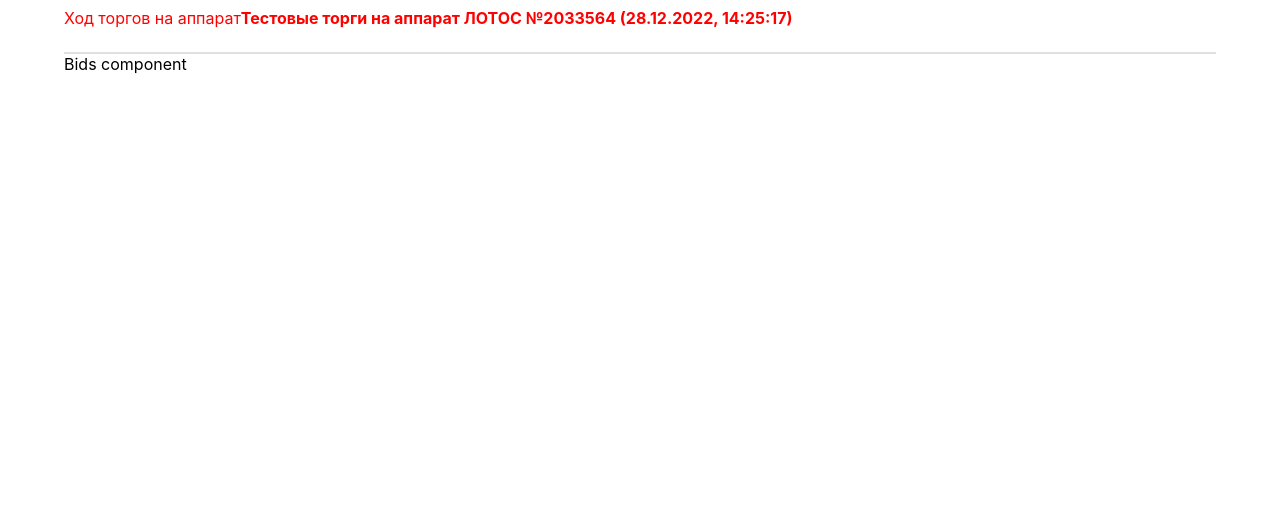
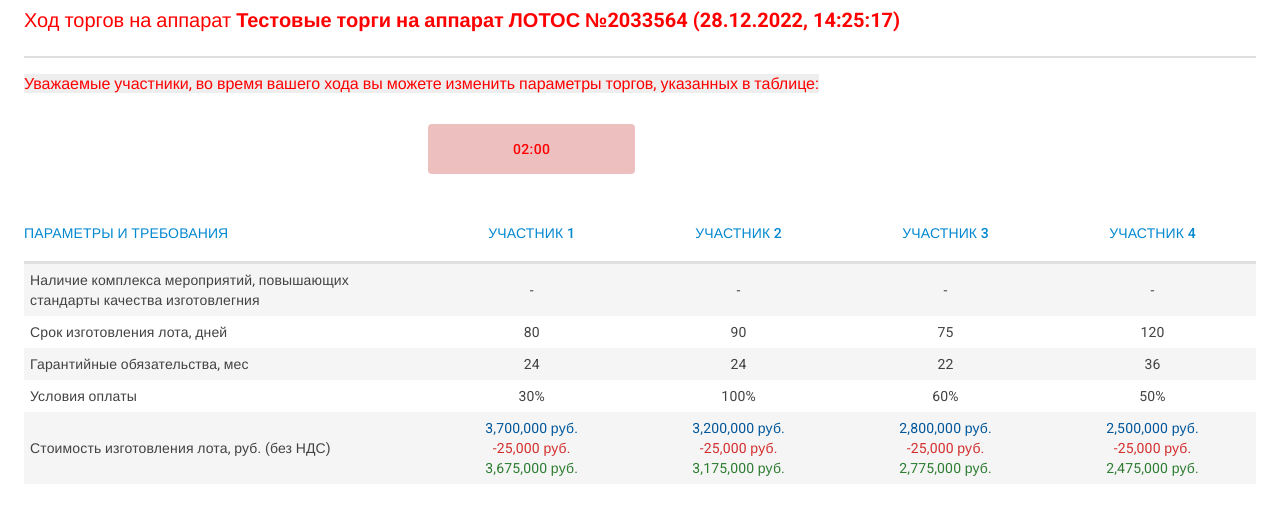
Before and after one commit to BabkinAV/terminal-fe, a React (Create React App) app: page / in a window 1280 px wide. Shown: the top 514 px of the page. Built offline with nearby package versions, Linux system fonts and the light colour scheme; a web font is replaced by a local one.

Commit message:
finalized fe

```diff
--- a/src/App.tsx
+++ b/src/App.tsx
@@ -5,7 +5,7 @@
 
 function App() {
   return (
-    <Container maxWidth="lg">
+    <Container maxWidth="xl">
       <Header />
       <Bids />
     </Container>
--- /dev/null
+++ b/src/bidsData.tsx
@@ -0,0 +1,54 @@
+type BidItem = {
+	id: string,
+	name: string,
+	addQuality: string,
+	manufacturingTime: number,
+	warrantyPeriod: number,
+	payTerms: number,
+	cost: number,
+	discount: number
+}
+
+
+export const BidsData: BidItem[] = [
+	{
+		id: '001',
+		name: 'Участник 1',
+		addQuality: '',
+		manufacturingTime: 80,
+		warrantyPeriod: 24,
+		payTerms: 30,
+		cost: 3700000,
+		discount: 25000,
+	},
+	{
+		id: '002',
+		name: 'Участник 2',
+		addQuality: '',
+		manufacturingTime: 90,
+		warrantyPeriod: 24,
+		payTerms: 100,
+		cost: 3200000,
+		discount: 25000,
+	},
+	{
+		id: '003',
+		name: 'Участник 3',
+		addQuality: '',
+		manufacturingTime: 75,
+		warrantyPeriod: 22,
+		payTerms: 60,
+		cost: 2800000,
+		discount: 25000,
+	},
+	{
+		id: '004',
+		name: 'Участник 4',
+		addQuality: '',
+		manufacturingTime: 120,
+		warrantyPeriod: 36,
+		payTerms: 50,
+		cost: 2500000,
+		discount: 25000,
+	},
+]
--- a/src/components/Bids/Bids.tsx
+++ b/src/components/Bids/Bids.tsx
@@ -1,11 +1,19 @@
 import React from 'react'
 import Box from '@mui/material/Box';
+import BidsTable from './BidsTable';
 
 
 const Bids = () => {
 	return (
-		<Box sx={{bgcolor: ''}} component='main'>Bids component</Box>
+		<Box sx={{pt:2, '& > p': {
+			color: 'red',
+			backgroundColor: 'grey.200',
+			display: 'inline'
+		}}} component='main'>
+			<p>Уважаемые участники, во время вашего хода вы можете изменить параметры торгов, указанных в таблице:</p>
+			<BidsTable />
+		</Box>
 	)
 }
 
-export default Bids
+export default Bids;
--- /dev/null
+++ b/src/components/Bids/BidsTable.tsx
@@ -0,0 +1,124 @@
+import React from 'react';
+import {
+  List,
+  ListItem,
+  Table,
+  TableBody,
+  TableCell,
+  TableContainer,
+  TableHead,
+  TableRow,
+} from '@mui/material';
+import { BidsData } from '../../bidsData';
+import RowDynamic from './RowDynamic';
+
+const BidsTable = () => {
+  return (
+    <TableContainer>
+      <Table sx={{ minWidth: 650 }} aria-label="bids table">
+        <TableHead sx={{'& th': {px: 0}}}>
+					<RowDynamic participantIdList={BidsData.map(el=>el.id)}/>
+
+          <TableRow
+            sx={{
+              '& th': {
+                color: 'info.main',
+                borderBottom: 3,
+                borderColor: 'grey.300',
+              },
+            }}
+          >
+            <TableCell>ПАРАМЕТРЫ И ТРЕБОВАНИЯ</TableCell>
+            {BidsData.map((el) => {
+              return (
+                <TableCell key={'title' + el.id} align="center">
+                  {el.name.toUpperCase()}
+                </TableCell>
+              );
+            })}
+          </TableRow>
+        </TableHead>
+        <TableBody sx={{ '& td': { border: 0, color: 'grey.800', p: '6px'  }, '& tr:nth-of-type(odd)': {
+					backgroundColor: 'grey.100'
+				} }}>
+          <TableRow>
+            <TableCell sx={{ maxWidth: 150 }} align="left">
+              Наличие комплекса мероприятий, повышающих стандарты качества
+              изготовлегния
+            </TableCell>
+            {BidsData.map((el) => {
+              return (
+                <TableCell key={'addQuality' + el.id} align="center">
+                  {el.addQuality.length > 0 ? el.addQuality : '-'}
+                </TableCell>
+              );
+            })}
+          </TableRow>
+          <TableRow>
+            <TableCell sx={{ maxWidth: 150 }} align="left">
+              Срок изготовления лота, дней
+            </TableCell>
+            {BidsData.map((el) => {
+              return (
+                <TableCell key={'manufacturingTime' + el.id} align="center">
+                  {el.manufacturingTime}
+                </TableCell>
+              );
+            })}
+          </TableRow>
+          <TableRow>
+            <TableCell sx={{ maxWidth: 150 }} align="left">
+              Гарантийные обязательства, мес
+            </TableCell>
+            {BidsData.map((el) => {
+              return (
+                <TableCell key={'warrantyPeriod' + el.id} align="center">
+                  {el.warrantyPeriod}
+                </TableCell>
+              );
+            })}
+          </TableRow>
+          <TableRow>
+            <TableCell sx={{ maxWidth: 150 }} align="left">
+              Условия оплаты
+            </TableCell>
+            {BidsData.map((el) => {
+              return (
+                <TableCell key={'payTerms' + el.id} align="center">
+                  {el.payTerms + '%'}
+                </TableCell>
+              );
+            })}
+          </TableRow>
+          <TableRow>
+            <TableCell sx={{ maxWidth: 150 }} align="left">
+              Стоимость изготовления лота, руб. (без НДС)
+            </TableCell>
+            {BidsData.map((el) => {
+              return (
+                <TableCell key={'cost' + el.id} align="center">
+                  <List
+                    sx={{ '& li': { justifyContent: 'center', p: 0 }, p: 0 }}
+                  >
+                    <ListItem sx={{ color: 'info.dark' }}>
+                      {el.cost.toLocaleString('en-US') + ' руб.'}
+                    </ListItem>
+                    <ListItem sx={{ color: 'error.main' }}>
+                      {'-' + el.discount.toLocaleString('en-US') + ' руб.'}
+                    </ListItem>
+                    <ListItem sx={{ color: 'success.main' }}>
+                      {(el.cost - el.discount).toLocaleString('en-US') +
+                        ' руб.'}
+                    </ListItem>
+                  </List>
+                </TableCell>
+              );
+            })}
+          </TableRow>
+        </TableBody>
+      </Table>
+    </TableContainer>
+  );
+};
+
+export default BidsTable;
--- /dev/null
+++ b/src/components/Bids/RowDynamic.tsx
@@ -0,0 +1,66 @@
+import React, { useEffect, useState } from 'react';
+import { TableRow, TableCell, Button } from '@mui/material';
+import convertSecondsFromString from '../../helpers/convertSecondsToString';
+
+const timerValue = 120;
+
+const RowDynamic = ({ participantIdList }: { participantIdList: string[] }) => {
+  const [activeParticipant, setActiveParticipant] = useState(0);
+	const [timeLeft, setTimeLeft] = useState(timerValue);
+	const [currentTurn, setCurrentTurn] = useState(false);
+  // useEffect(() => {
+
+
+  //   const timerId = setInterval(() => {
+
+	// 		if (timeLeft === 0) {
+	// 			if (activeParticipant < participantIdList.length-1) {
+
+	// 				setActiveParticipant((previous) => previous + 1);
+	// 			} else {
+	// 				setActiveParticipant(0);
+	// 			}
+	// 			setTimeLeft(timerValue)
+	// 		} else {
+	// 			setTimeLeft((previous) => previous - 1);
+	// 		}
+  //   }, 1000);
+
+	// 	return () => clearInterval(timerId);
+  // }, [timeLeft, activeParticipant, participantIdList]);
+  return (
+    <TableRow
+      sx={{
+        '& th': {
+          borderBottom: 0,
+        },
+      }}
+    >
+      <TableCell sx={{ height: '80px' }}></TableCell>
+      {participantIdList.map((el) => (
+        <TableCell key={el} align="center">
+          {participantIdList[activeParticipant] === el && ( currentTurn ? <Button
+              variant="contained"
+							color="success"
+              disableElevation
+              sx={{ width: '100%', lineHeight: '2.75'   }}
+            >
+              Ваш ход!
+            </Button> :
+            <Button
+              variant="contained"
+              disableElevation
+							disabled
+              sx={{ width: '100%', lineHeight: '2.75', backgroundColor: '#EDBFBF !important', color: 'red !important'   }}
+            >
+              {convertSecondsFromString(timeLeft)}
+            </Button>
+
+          )}
+        </TableCell>
+      ))}
+    </TableRow>
+  );
+};
+
+export default RowDynamic;
--- a/src/components/Header.tsx
+++ b/src/components/Header.tsx
@@ -5,22 +5,30 @@
 const itemName = 'ЛОТОС №2033564';
 
 const Header = () => {
-	const [dt, setDt] = useState(dayjs().format('DD.MM.YYYY HH:mm:ss'));
+  const [dt, setDt] = useState(dayjs().format('DD.MM.YYYY HH:mm:ss'));
 
+  useEffect(() => {
+    let secTimer = setInterval(() => {
+      setDt(dayjs().format('DD.MM.YYYY, HH:mm:ss'));
+    }, 1000);
 
-useEffect(() => {
-	let secTimer = setInterval( () => {
-		setDt(dayjs().format('DD.MM.YYYY, HH:mm:ss'))
-	},1000)
-
-	return () => clearInterval(secTimer);
-}, []);
+    return () => clearInterval(secTimer);
+  }, []);
   return (
-    <Box sx={{ color: 'red', pt: 1, pb: 3, borderBottom: 2, borderColor: 'grey.300' }} component="header">
-      Ход торгов на аппарат
+    <Box
+      sx={{
+        color: 'red',
+        pt: 1,
+        pb: 3,
+        borderBottom: 2,
+        borderColor: 'grey.300',
+				fontSize: '1.25rem'
+      }}
+      component="header"
+    >
+      Ход торгов на аппарат {' '}
       <Box component="span" sx={{ fontWeight: 'bold' }}>
-        Тестовые торги на аппарат {itemName} ({dt}
-				)
+        Тестовые торги на аппарат {itemName} ({dt})
       </Box>
     </Box>
   );
--- /dev/null
+++ b/src/helpers/convertSecondsToString.tsx
@@ -0,0 +1,11 @@
+const convertSecondsToString = (time:number) => {
+	const minutes = Math.floor(time / 60)
+	const seconds = time - minutes * 60;
+
+	return minutes.toString().padStart(2, '0') + ':' + seconds.toString().padStart(2, '0');
+
+
+}
+
+
+export default convertSecondsToString;
--- a/src/index.css
+++ b/src/index.css
@@ -1,7 +1,7 @@
 body {
   margin: 0;
-  font-family: -apple-system, BlinkMacSystemFont, 'Segoe UI', 'Roboto', 'Oxygen',
-    'Ubuntu', 'Cantarell', 'Fira Sans', 'Droid Sans', 'Helvetica Neue',
+  font-family:  'Roboto', 'Oxygen',
+    'Ubuntu', 'Cantarell', 'Fira Sans', 'Droid Sans', 'Helvetica Neue', -apple-system, BlinkMacSystemFont, 'Segoe UI',
     sans-serif;
   -webkit-font-smoothing: antialiased;
   -moz-osx-font-smoothing: grayscale;
```
